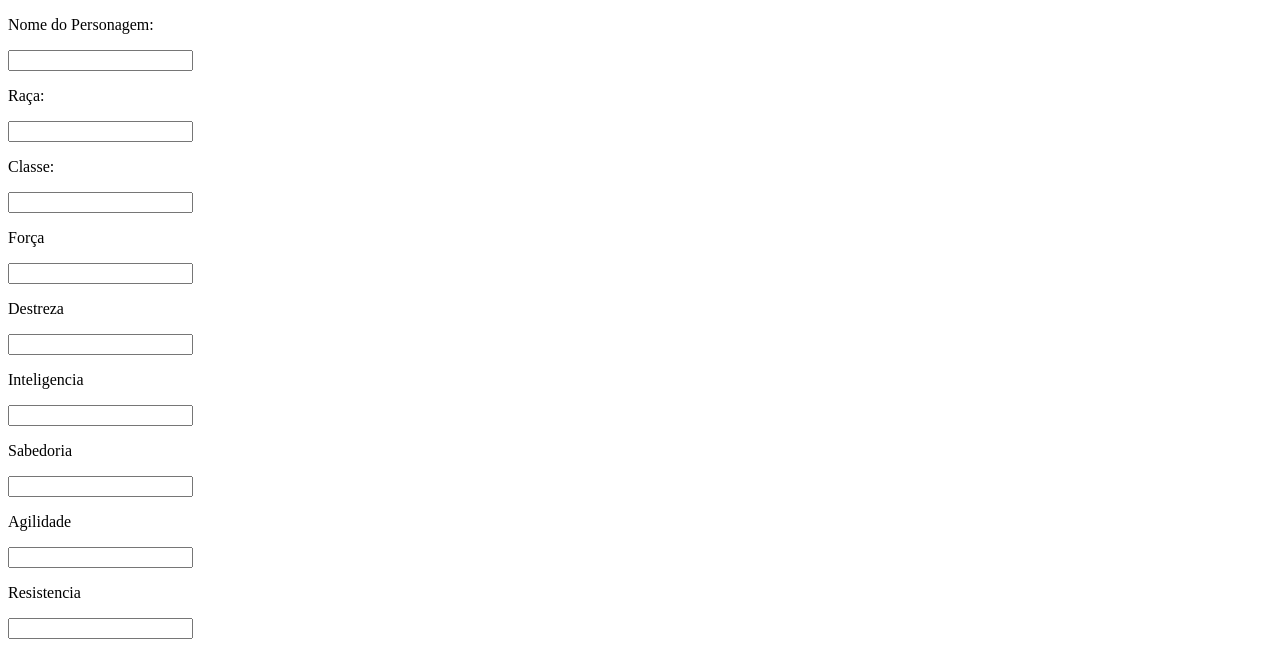
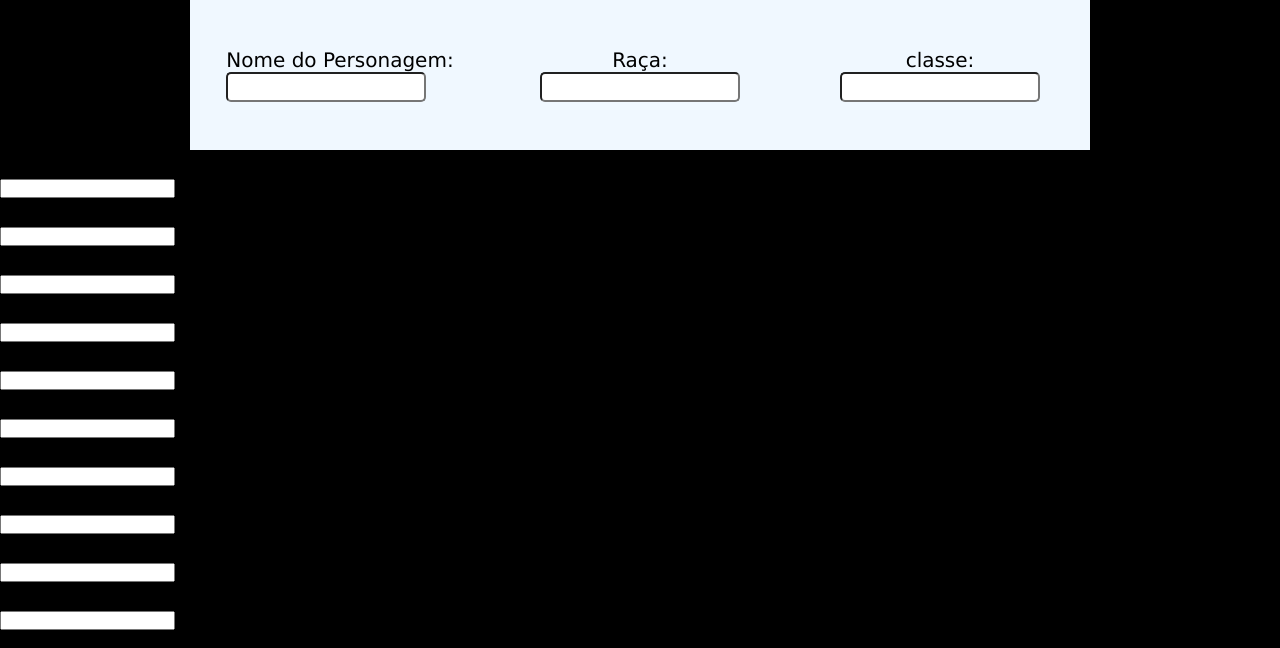
Before and after one commit to Kaiser1115/Power-Toom, a plain HTML site: page index.html in a window 1280 px wide. Shown: the top 648 px of the page. Drawn offline with Linux system fonts and the light colour scheme.

Commit message:
update do Power Toom
Criação do style do projeto Power Toom com a update

```diff
--- a/index.html
+++ b/index.html
@@ -4,20 +4,25 @@
     <meta charset="UTF-8">
     <meta name="viewport" content="width=device-width, initial-scale=1.0">
     <title>Power Toom</title>
+    <link rel="stylesheet" href="style.css">
 </head>
+
+
+
+
 <body>
-    <header>
-        <section>
-            <div>
+    <header class="topo">
+        <section class="container-topo">
+            <div class="cotainer-nome-personagem">
                 <p>Nome do Personagem:</p>
                 <input type="text" name="" id="">
             </div>
-            <div>
+            <div class="container-raça">
                 <p>Raça:</p>
                 <input type="text" name="" id="">
             </div>
-            <div>
-                <p>Classe:</p>
+            <div class="container-classe">
+                <p>classe:</p>
                 <input type="text" name="" id="">
             </div>
         </section>
--- /dev/null
+++ b/style.css
@@ -0,0 +1,45 @@
+@import url('https://fonts.googleapis.com/css2?family=Noto+Sans+JP:wght@100..900&display=swap');
+
+*{
+    padding: 0%;
+    margin: 0%;
+    box-sizing: border-box;
+    font-family: 'Noto+Sans+JP:wght@100..900', Verdana, Geneva, Tahoma, sans-serif;
+}
+
+body {
+    background-color: black;
+    font-size: 20px;
+}
+
+.topo{
+    width: 100vw;
+    display: flex;
+    justify-content: center;
+}
+
+.container-topo {
+    background-color: aliceblue;
+    display: grid;
+    grid-template-columns: 1fr 1fr 1fr;
+    align-items: center;
+    justify-items: center;
+    width: 900px;
+    height: 150px;
+}
+
+.container-topo>div {
+    padding: 10px;
+}
+
+.container-topo>div p {
+    font-size: 20px;
+    text-align: center;
+}
+
+.container-topo>div input{
+    height: 30px;
+    width: 200px;
+    border-radius: 5px;
+    padding-left: 10px;
+}
```
